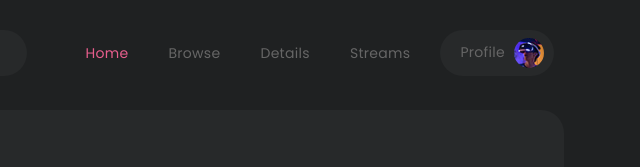
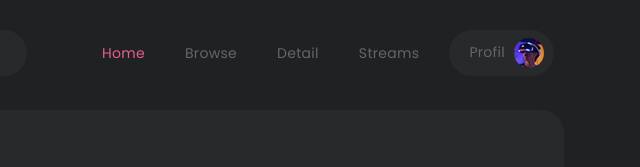
Before and after one commit to kelas177B/tugas1beruangmalam, a plain HTML site: page index.html in a window 1280 px wide. Shown: the top 167 px of the page, 634-1274 px from the left. Drawn offline with nearby package versions, Linux system fonts and the light colour scheme.

Commit message:
ubah dari vcs

```diff
--- a/index.html
+++ b/index.html
@@ -67,9 +67,9 @@ https://templatemo.com/tm-579-cyborg-gaming
                     <ul class="nav">
                         <li><a href="index.html" class="active">Home</a></li>
                         <li><a href="browse.html">Browse</a></li>
-                        <li><a href="details.html">Details</a></li>
+                        <li><a href="details.html">Detail</a></li>
                         <li><a href="streams.html">Streams</a></li>
-                        <li><a href="profile.html">Profile <img src="assets/images/profile-header.jpg" alt=""></a></li>
+                        <li><a href="profile.html">Profil <img src="assets/images/profile-header.jpg" alt=""></a></li>
                     </ul>
                     <a class='menu-trigger'>
                         <span>Menu</span>
```
